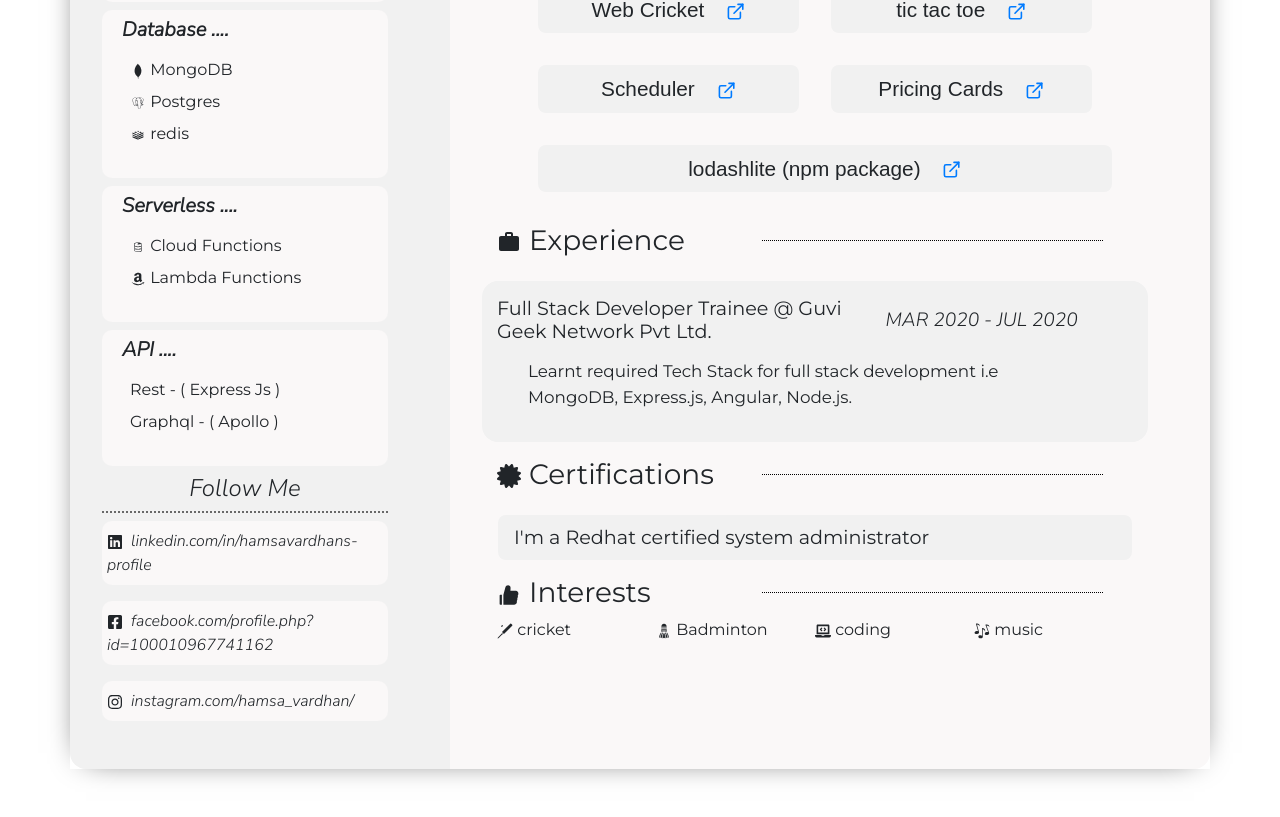
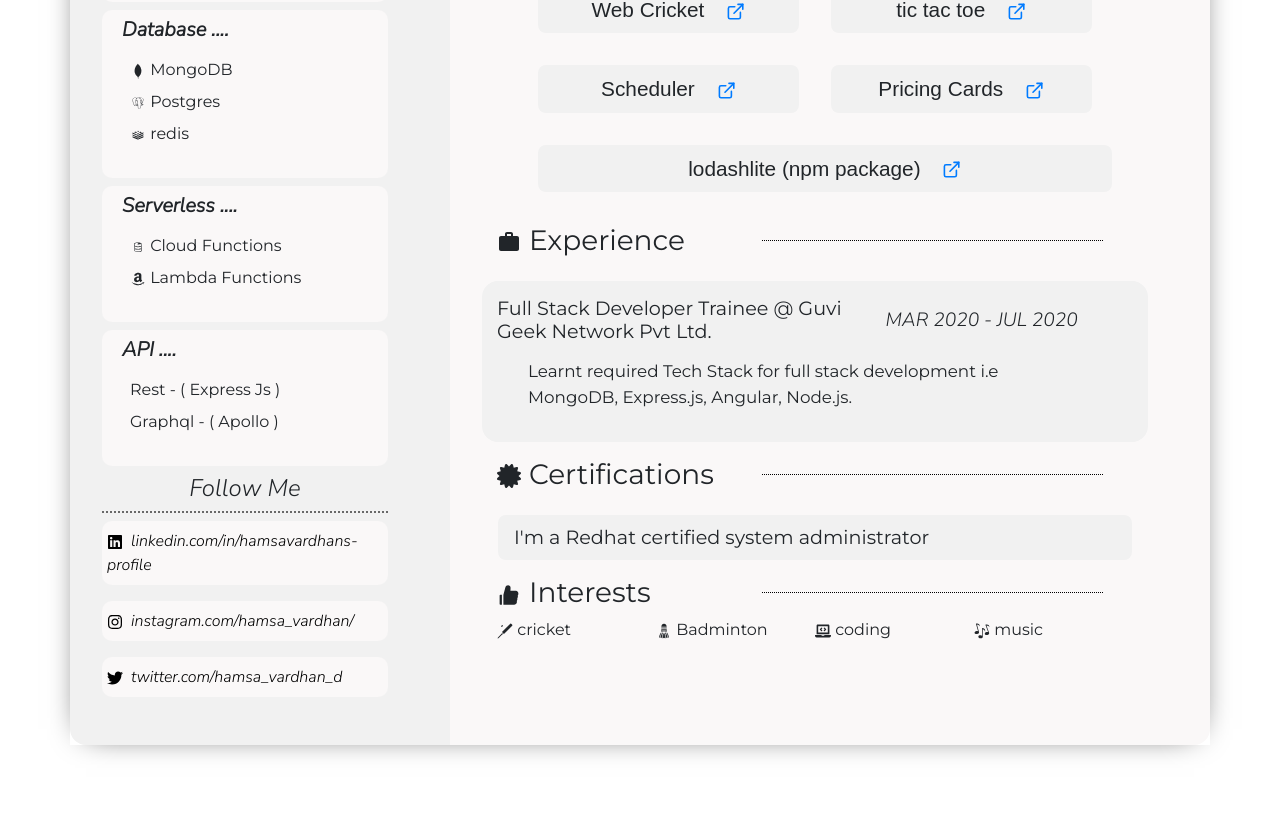
Before and after one commit to Hamsa-Vardhan/myResume, a React (Create React App) app: page / in a window 1280 px wide. Shown: the part 1293-2110 px from the top of the page. After the commit the page ends 2086 px from the top, so only its background shows below. Built offline with nearby package versions, Linux system fonts and the light colour scheme; a web font is replaced by a local one.

Commit message:
changed pdf

```diff
--- a/src/App.js
+++ b/src/App.js
@@ -15,7 +15,8 @@ import {
 	FaLinkedin,
 	FaInstagram,
 	FaCertificate,
-	FaHome
+	FaHome,
+	FaTwitter
 } from 'react-icons/fa';
 import { MdWork } from 'react-icons/md';
 import { FcGraduationCap } from 'react-icons/fc';
@@ -25,6 +26,11 @@ import { IoIosMailOpen } from 'react-icons/io';
 function App() {
 	return (
 		<React.Fragment>
+			<aside>
+				<a href={hamsaResume} rel="noopener noreferrer" target="_blank" download="hamsa_resume">
+					<FiDownload className="icon" />
+				</a>
+			</aside>
 			<div className="App container mt-3">
 				<header className="row">
 					<h1 className=" col-12 text-center text-white">Hamsa Vardhan</h1>
@@ -52,6 +58,7 @@ function App() {
 								target="_blank"
 								rel="noopener noreferrer"
 								className="col-12"
+								style={{ cursor: 'pointer' }}
 							>
 								https://hamsa-vardhan.github.io/portfolio/
 							</a>
@@ -64,17 +71,41 @@ function App() {
 							<h4 className="col-12">Follow me</h4>
 							<p className="col-12">
 								<span>
-									<FaLinkedin className="mr-2" />linkedin.com/in/hamsavardhans-profile
+									<a
+										href="https://www.linkedin.com/in/hamsavardhans-profile"
+										target="_blank"
+										rel="noopener noreferrer"
+										style={{ cursor: 'pointer', display: 'inline', color: 'black' }}
+									>
+										<FaLinkedin className="mr-2" />
+										linkedin.com/in/hamsavardhans-profile
+									</a>
 								</span>
 							</p>
 							<p className="col-12">
 								<span>
-									<FaFacebookSquare className="mr-2" />facebook.com/profile.php?id=100010967741162
+									<a
+										href="https://www.instagram.com/hamsa_vardhan/"
+										target="_blank"
+										rel="noopener noreferrer"
+										style={{ cursor: 'pointer', display: 'inline', color: 'black' }}
+									>
+										<FaInstagram className="mr-2" />
+										instagram.com/hamsa_vardhan/
+									</a>
 								</span>
 							</p>
 							<p className="col-12">
 								<span>
-									<FaInstagram className="mr-2" />instagram.com/hamsa_vardhan/
+									<a
+										href="https://twitter.com/hamsa_vardhan_d"
+										target="_blank"
+										rel="noopener noreferrer"
+										style={{ cursor: 'pointer', display: 'inline', color: 'black' }}
+									>
+										<FaTwitter className="mr-2" />
+										twitter.com/hamsa_vardhan_d
+									</a>
 								</span>
 							</p>
 						</div>
```
Also changed, not shown: 1 other file (tests, documents, lock files or other folders).
